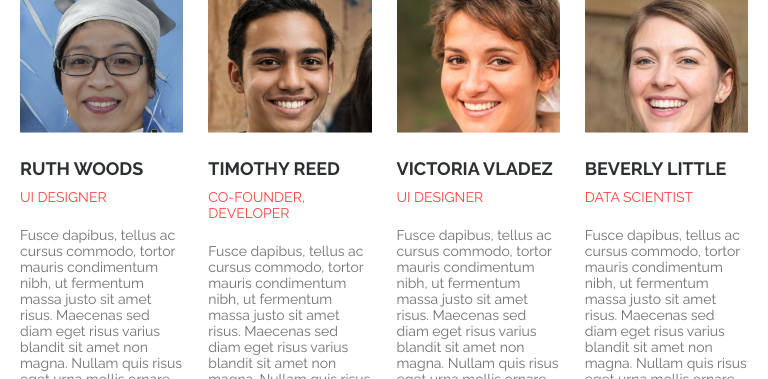
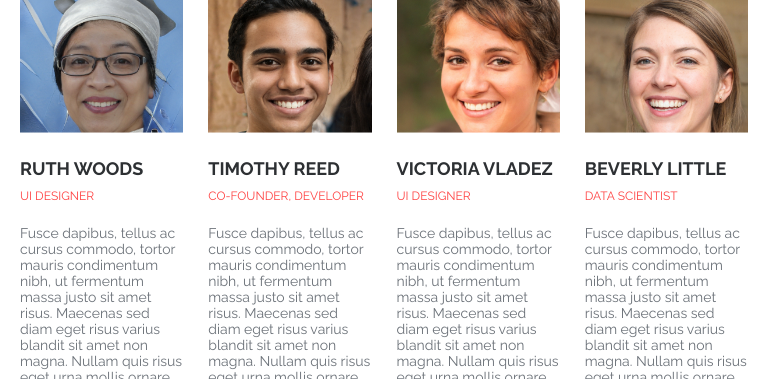
Before and after one commit to NadyaKonzevaya/ActiveBox1, a website built with Parcel: page src/index.html in a window 768 px wide. Shown: the part 1904-2283 px from the top of the page. Built offline with nearby package versions, Linux system fonts and the light colour scheme.

Commit message:
fixes team font-size

```diff
--- a/src/sass/layouts/_team.scss
+++ b/src/sass/layouts/_team.scss
@@ -47,6 +47,10 @@
     @media screen and (min-width: 768px) {
         margin-bottom: 22px;
     }
+    @media screen and (min-width: 768px) and (max-width: 850px) {
+        font-size: 12px;
+    }
+
     @media screen and (min-width: 1200px) {
         margin-bottom: 18px;
     }
```
